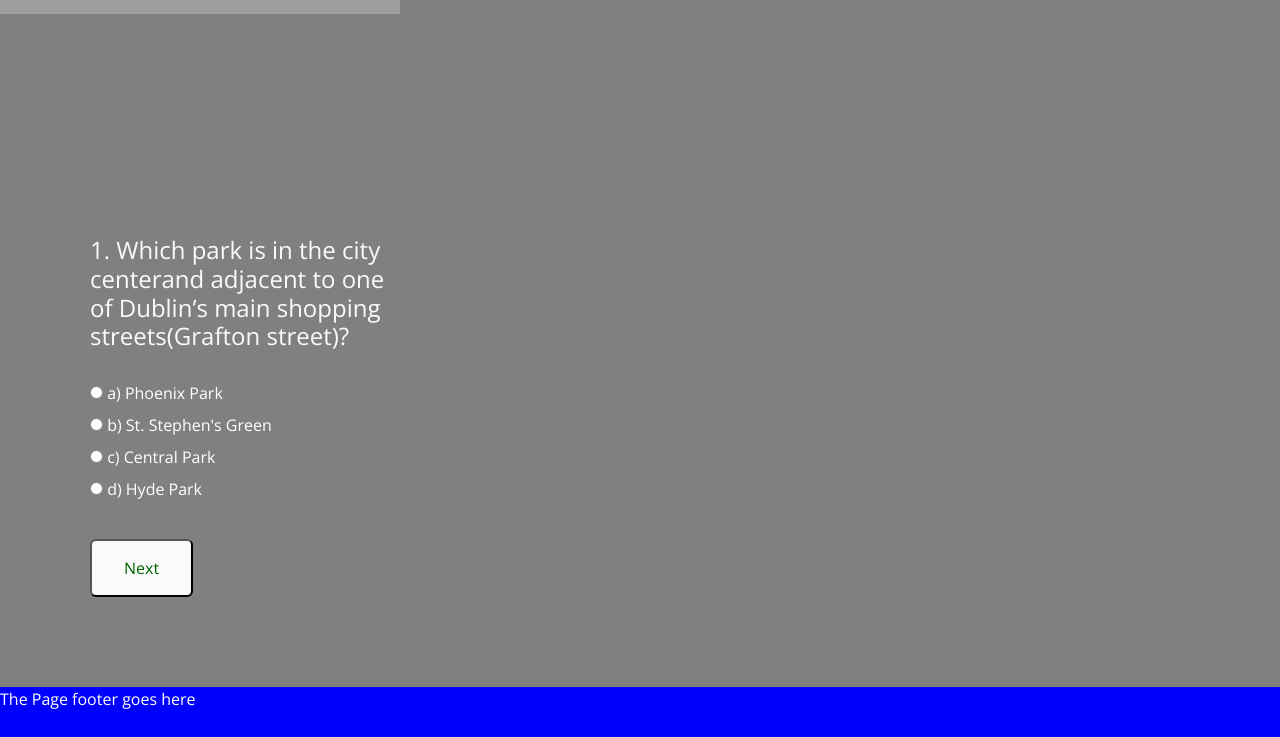
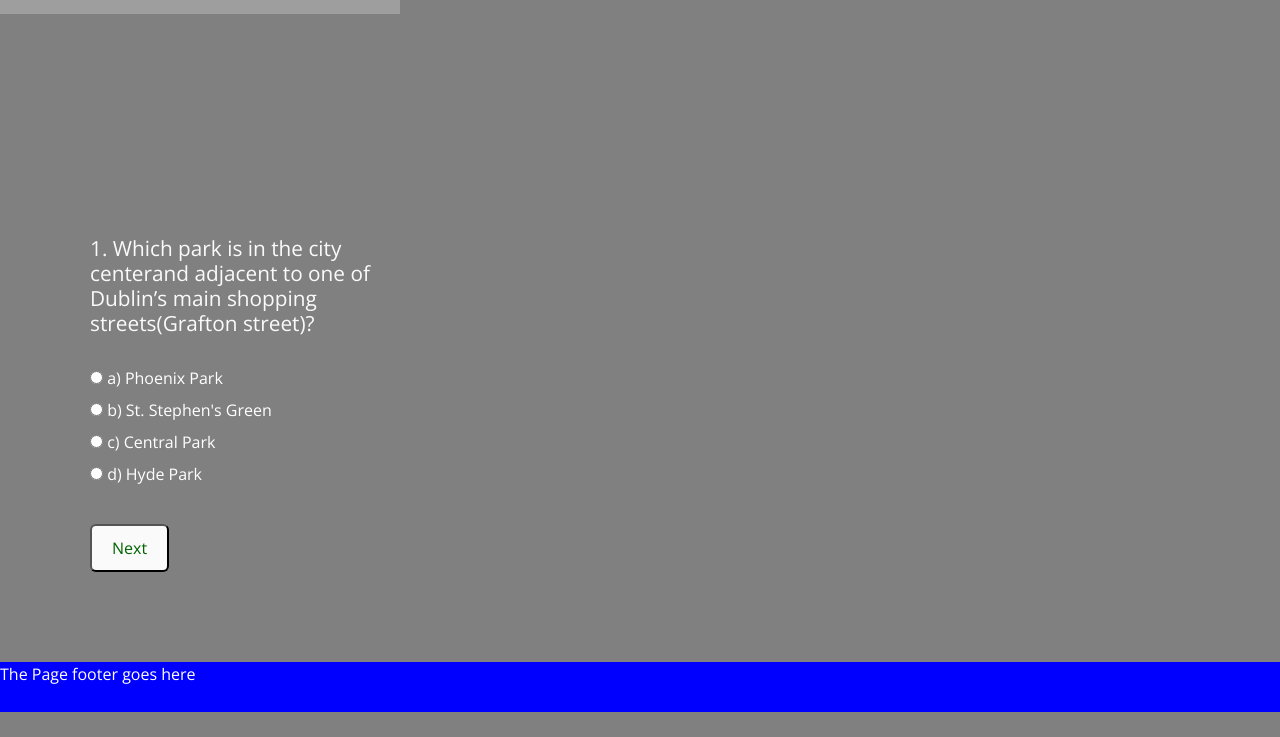
Before and after one commit to MauRuRo/the-mighty-bits-hackathon-proj, a Django app: page / in a window 1280 px wide. Shown: the part 436-1173 px from the top of the page. After the commit the page ends 1148 px from the top, so only its background shows below. Run offline with Django 3.2, Linux system fonts and the light colour scheme; some libraries are stand-ins or nearby versions; grey boxes are pictures that could not be loaded.

Commit message:
fixed the size of h4 to smaller

```diff
--- a/static/css/style.css
+++ b/static/css/style.css
@@ -31,7 +31,12 @@ h1 {
     padding: 30px;
 }
 
+#quiz {
+
+}
+
 #question-form h4 {
+    font-size: 130%;
     color: #fafafa;
     margin-bottom: 30px;
 }
@@ -39,7 +44,7 @@ h1 {
 .next-button {
     margin-top: 30px;
     border-radius: 6px;
-    padding: 15px 32px 15px 32px;
+    padding: 10px 20px 10px 20px;
     font-size: 100%;
     background-color: #fafafa;
     color: darkgreen;
@@ -50,3 +55,7 @@ h1 {
     background-color: orangered;
     color:#fafafa
 }
+
+.landmark-image {
+
+}
```
